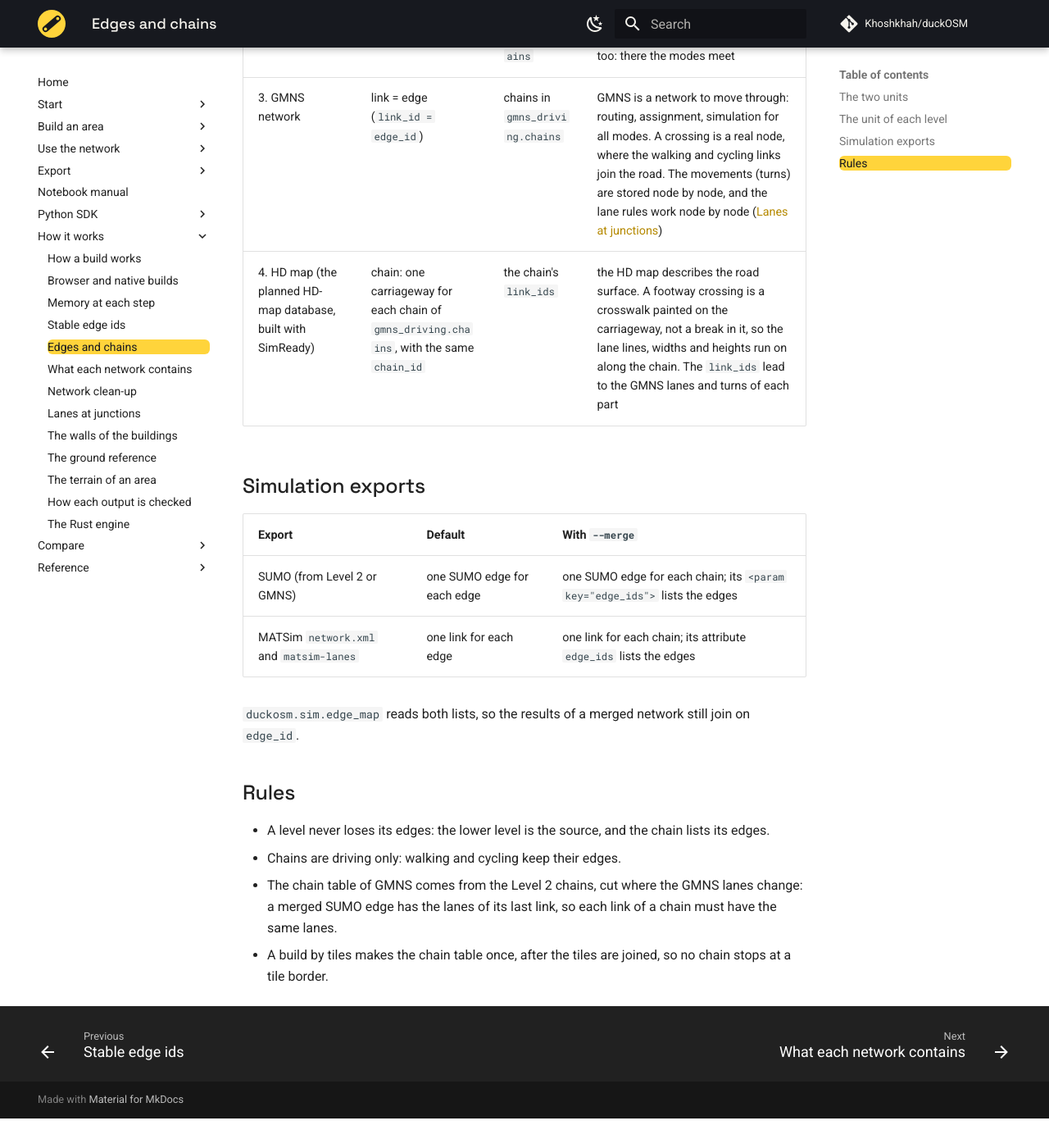
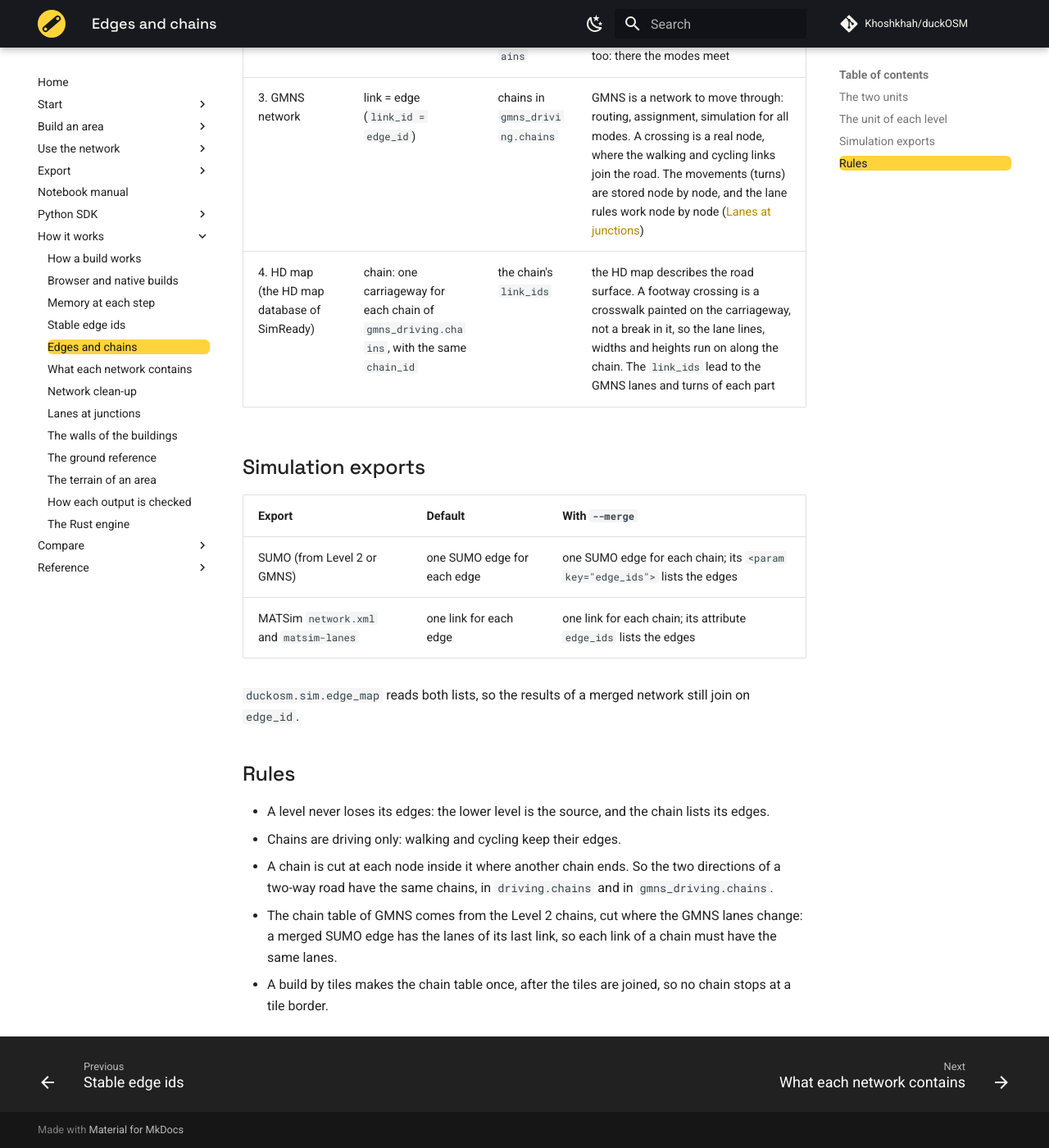
Before and after one commit to Khoshkhah/duckOSM, an MkDocs documentation site: the page built from docs/concepts/edges-and-chains.md, in a window 1280 px wide and 1400 px high, scrolled down 947 px. Shown: the whole window at 82% size. Built offline with MkDocs 1.6.1 and Material for MkDocs 9.7.7, drawn with Linux system fonts in a browser that asks for light colours; comment, search, counter and statistics services are not loaded; before the commit the page ends 2311 px from its top, so only the background shows below that.

Commit message:
Docs: the GMNS pages match PR 468
- gmns.md, gmns_tables.md: the main schema of the GMNS database has
  elevation_metadata (when the source db has heights); it is not empty.
- gmns.md: a road section is one row of gmns_driving.chains; SUMO and MATSim
  --merge read it.
- edges-and-chains.md: a chain is cut at each node inside it where another
  chain ends, so the two directions of a two-way road have the same chains.
  Level 4 is the HD map database of SimReady.

Co-Authored-By: Claude Opus 5.5 <noreply@anthropic.com>

```diff
--- a/docs/concepts/edges-and-chains.md
+++ b/docs/concepts/edges-and-chains.md
@@ -19,7 +19,7 @@ chains keeps the list of their edges, so that results join on `edge_id`.
 |---|---|---|---|
 | 2. Routable network | edge (`<mode>.edges`) | chains in `driving.chains` | routing and turn restrictions need every node, the footway crossings too: there the modes meet |
 | 3. GMNS network | link = edge (`link_id = edge_id`) | chains in `gmns_driving.chains` | GMNS is a network to move through: routing, assignment, simulation for all modes. A crossing is a real node, where the walking and cycling links join the road. The movements (turns) are stored node by node, and the lane rules work node by node ([Lanes at junctions](lane-rules.md)) |
-| 4. HD map (the planned HD-map database, built with SimReady) | chain: one carriageway for each chain of `gmns_driving.chains`, with the same `chain_id` | the chain's `link_ids` | the HD map describes the road surface. A footway crossing is a crosswalk painted on the carriageway, not a break in it, so the lane lines, widths and heights run on along the chain. The `link_ids` lead to the GMNS lanes and turns of each part |
+| 4. HD map (the HD map database of SimReady) | chain: one carriageway for each chain of `gmns_driving.chains`, with the same `chain_id` | the chain's `link_ids` | the HD map describes the road surface. A footway crossing is a crosswalk painted on the carriageway, not a break in it, so the lane lines, widths and heights run on along the chain. The `link_ids` lead to the GMNS lanes and turns of each part |
 
 ## Simulation exports
 
@@ -34,6 +34,8 @@ chains keeps the list of their edges, so that results join on `edge_id`.
 
 - A level never loses its edges: the lower level is the source, and the chain lists its edges.
 - Chains are driving only: walking and cycling keep their edges.
+- A chain is cut at each node inside it where another chain ends. So the two directions of a two-way road have the same
+  chains, in `driving.chains` and in `gmns_driving.chains`.
 - The chain table of GMNS comes from the Level 2 chains, cut where the GMNS lanes change: a merged SUMO edge has the lanes of
   its last link, so each link of a chain must have the same lanes.
 - A build by tiles makes the chain table once, after the tiles are joined, so no chain stops at a tile border.
```
Also changed, not shown: docs/exports/gmns.md (+2 -2 lines), docs/exports/gmns_tables.md (+1 -1 lines).
